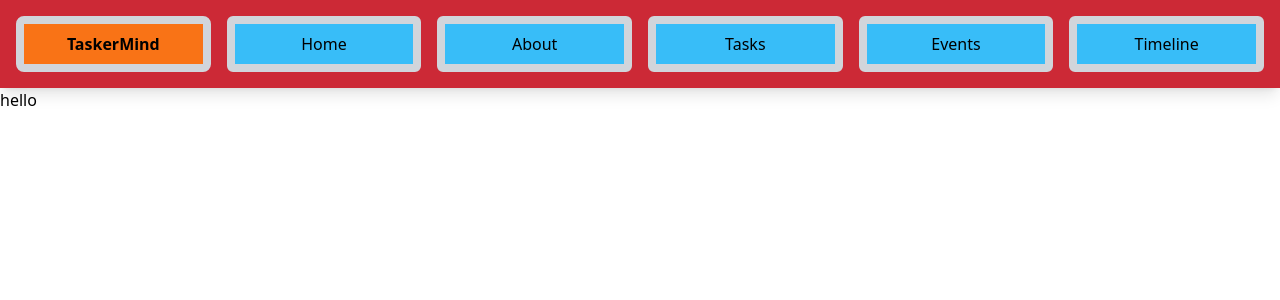
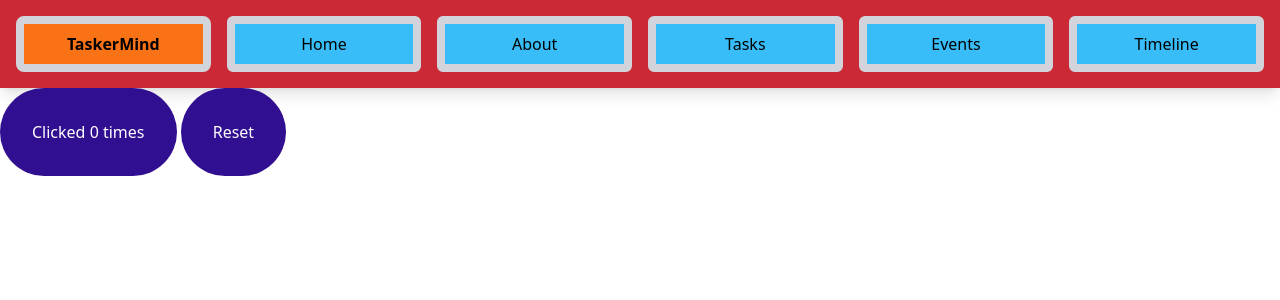
Before and after one commit to K7theCompSciMan/taskermind, a SvelteKit app: page /tasks in a window 1280 px wide. Shown: the top 300 px of the page. Built offline with nearby package versions, Linux system fonts and the light colour scheme.

Commit message:
learn zayneeeeee

```diff
--- a/src/routes/+page.svelte
+++ b/src/routes/+page.svelte
@@ -1,3 +1,5 @@
 <script lang="ts">
+
+
 </script>
 <h1 class ="font-bold text-lg justify-center text-center items-center underline">Hello World</h1>
--- a/src/routes/about/+page.svelte
+++ b/src/routes/about/+page.svelte
@@ -1,11 +1 @@
-<h1> Tonight
-<br>
-
-    <form>
-        <label for="fname">First name:</label><br>
-        <input type="text" id="fname" name="fname"><br>
-        <label for="lname">Last name:</label><br>
-        <input type="text" id="lname" name="lname">
-    </form>
-
-</h1>
+<p1> hello</p1>
--- a/src/routes/tasks/+page.svelte
+++ b/src/routes/tasks/+page.svelte
@@ -1 +1,37 @@
-<p1> hello</p1>
+<script>
+    let count = 0;
+
+    function increment() {
+        count += 1;
+    }
+    $: if(count >= 10) {
+        alert("You clicked more than 10 times")
+    }
+
+    function resetPls() {
+        count = 0;
+        alert("Red]set")
+    }
+</script>
+
+
+<button on:click={increment}>
+	Clicked {count}
+	{count === 1 ? 'time' : 'times'}
+
+</button>
+<button on:click={resetPls}>
+    Reset
+
+</button>
+
+<style>
+    button {
+        background-color: rgb(49, 15, 145);
+        color: #fff;
+        padding: 2em;
+        border: none;
+        border-radius: 5em;
+        cursor: pointer;
+    }
+</style>
```
